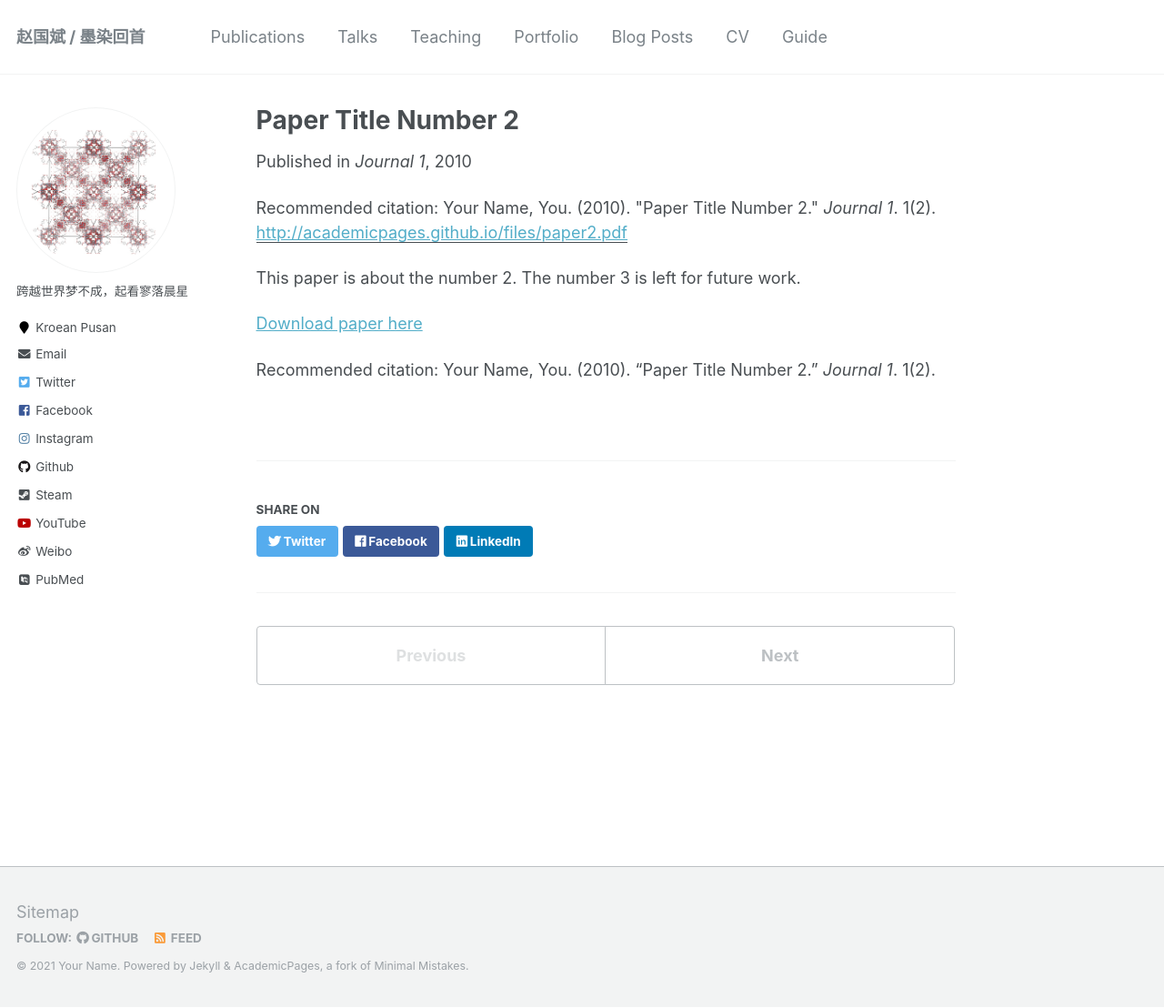
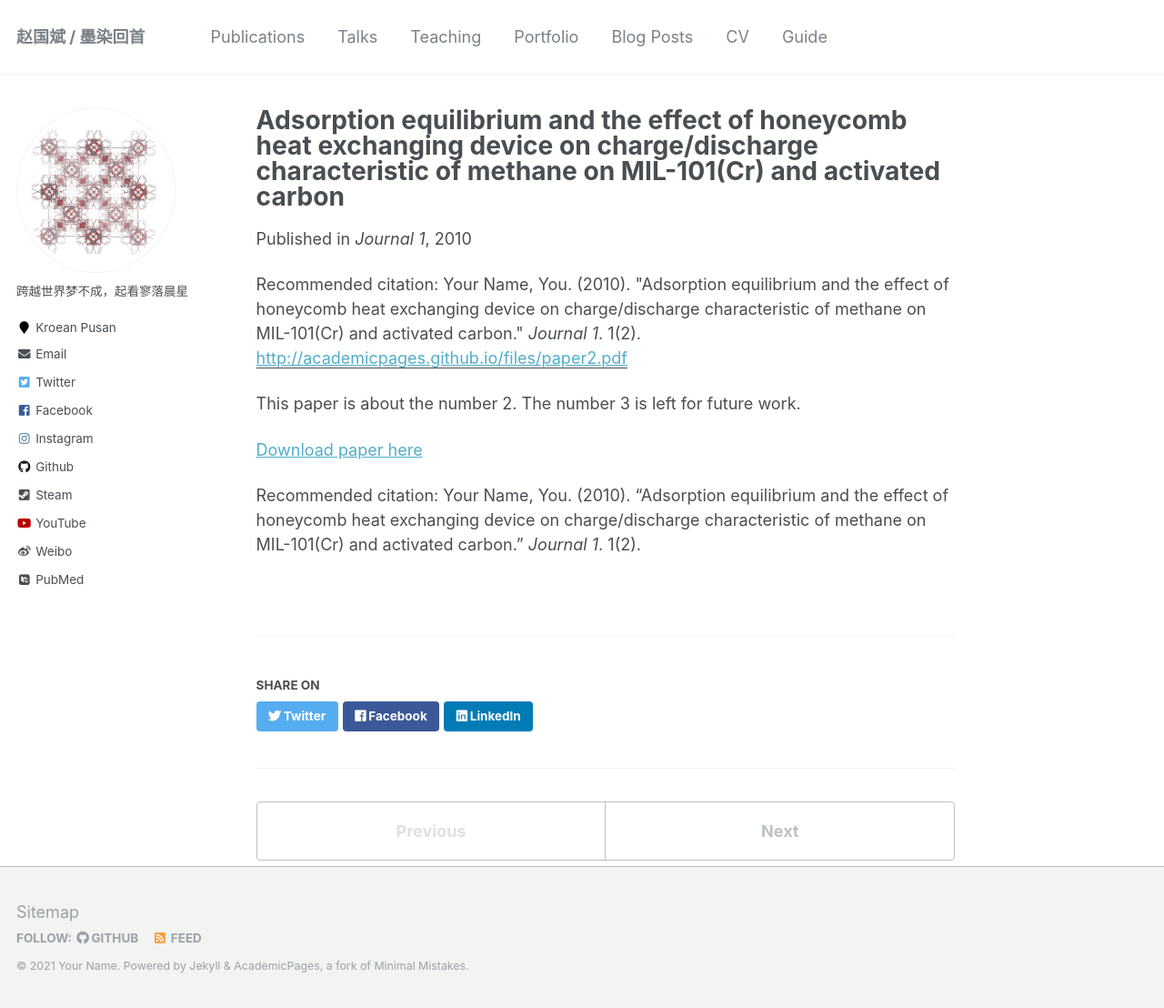
Before and after one commit to sxm13/ZGBshenxiaomoCV.github.io, a Jekyll site: the page built from _publications/2010-10-01-paper-title-number-2.md, in a window 1280 px wide and 1108 px high. Shown: the whole window at 91% size. Built offline with Jekyll 4.4.1, drawn with Linux system fonts in a browser that asks for light colours; some web fonts are replaced.

Commit message:
Update 2010-10-01-paper-title-number-2.md

```diff
--- a/_publications/2010-10-01-paper-title-number-2.md
+++ b/_publications/2010-10-01-paper-title-number-2.md
@@ -1,15 +1,15 @@
 ---
-title: "Paper Title Number 2"
+title: "Adsorption equilibrium and the effect of honeycomb heat exchanging device on charge/discharge characteristic of methane on MIL-101(Cr) and activated carbon"
 collection: publications
 permalink: /publication/2010-10-01-paper-title-number-2
 excerpt: 'This paper is about the number 2. The number 3 is left for future work.'
 date: 2010-10-01
 venue: 'Journal 1'
 paperurl: 'http://academicpages.github.io/files/paper2.pdf'
-citation: 'Your Name, You. (2010). &quot;Paper Title Number 2.&quot; <i>Journal 1</i>. 1(2).'
+citation: 'Your Name, You. (2010). &quot;Adsorption equilibrium and the effect of honeycomb heat exchanging device on charge/discharge characteristic of methane on MIL-101(Cr) and activated carbon.&quot; <i>Journal 1</i>. 1(2).'
 ---
 This paper is about the number 2. The number 3 is left for future work.
 
 [Download paper here](http://academicpages.github.io/files/paper2.pdf)
 
-Recommended citation: Your Name, You. (2010). "Paper Title Number 2." <i>Journal 1</i>. 1(2).
+Recommended citation: Your Name, You. (2010). "Adsorption equilibrium and the effect of honeycomb heat exchanging device on charge/discharge characteristic of methane on MIL-101(Cr) and activated carbon." <i>Journal 1</i>. 1(2).
```
